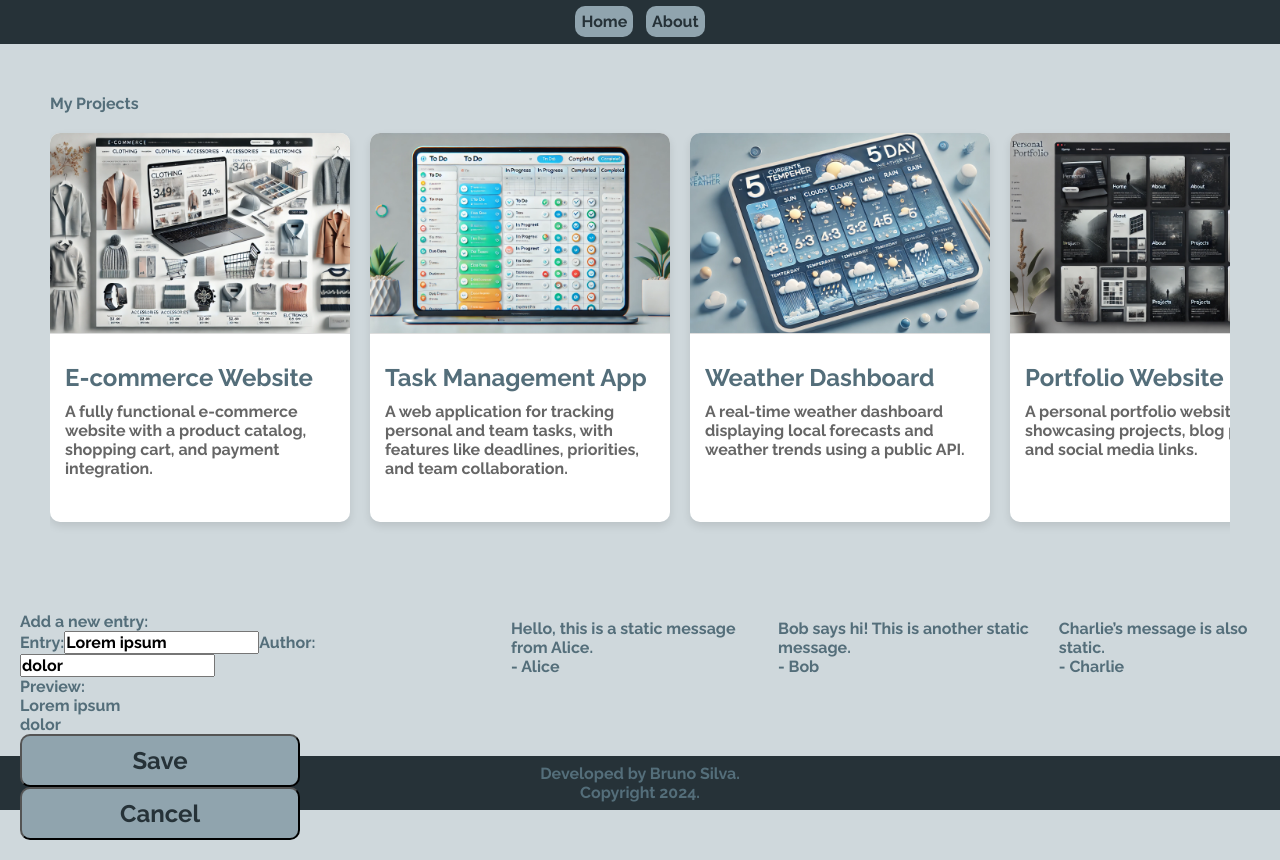
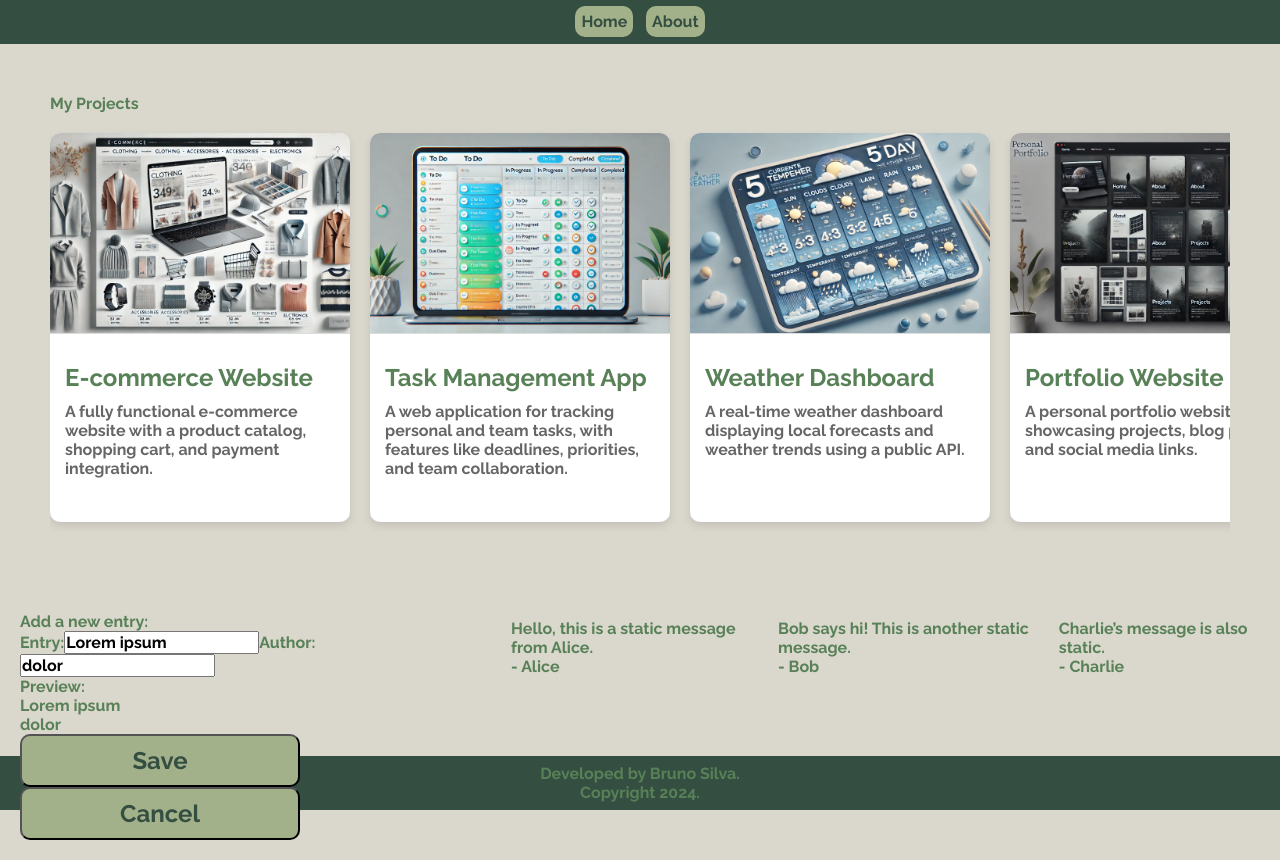
Before and after one commit to bruno7317/mural, an Angular app: page / in a window 1280 px wide. Built offline with nearby package versions, Linux system fonts and the light colour scheme.

Commit message:
Testing pipeline v13

```diff
--- a/src/styles.css
+++ b/src/styles.css
@@ -1,11 +1,11 @@
 @import url('https://fonts.googleapis.com/css2?family=Raleway:ital,wght@0,100..900;1,100..900&display=swap');
 
 :root {
-  --main-color: #cfd8dc;   /* Light grayish blue */
-  --second-color: #90a4ae; /* Soft slate blue */
-  --third-color: #546e7a;  /* Muted steel blue */
-  --hover-color: #37474f;  /* Dark charcoal blue for hover */
-  --fifth-color: #263238;  /* Deep, almost black slate blue */
+  --main-color: #dad7cd;
+  --second-color: #a3b18a;
+  --third-color: #588157;
+  --hover-color: #3a5a40;
+  --fifth-color: #344e41;
 
   --main-font: "Raleway", sans-serif;
   --second-font: "Krona One", sans-serif;
```
